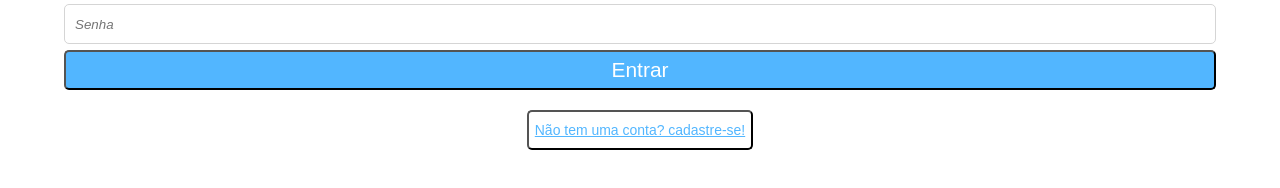
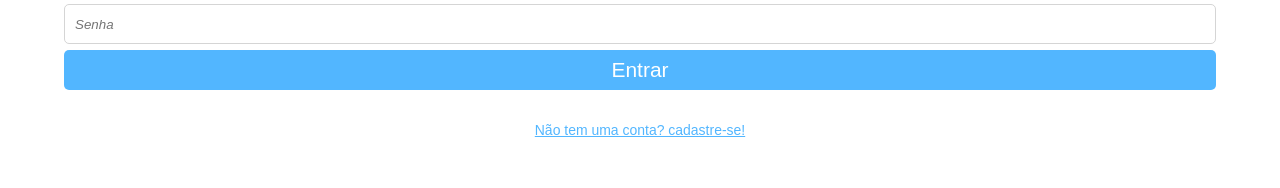
Before and after one commit to nando-castro/project-trackit, a React (Create React App) app: page / in a window 1280 px wide. Shown: the part 496-684 px from the top of the page. Built offline with nearby package versions, Linux system fonts and the light colour scheme.

Commit message:
project + bonus

```diff
--- a/src/components/button/Button.js
+++ b/src/components/button/Button.js
@@ -14,4 +14,5 @@ export default function Button({ text, type, destiny, action, loading }) {
 
 const Container = styled.button`
     text-align: center;
+    border: none;
 `;
--- a/src/components/history/HistoryDay.js
+++ b/src/components/history/HistoryDay.js
@@ -4,14 +4,14 @@ import { CheckmarkOutline, CloseOutline } from 'react-ionicons'
 export default function Day({ habit }) {
 
     return (
-        <Conatiner finished={habit.done} >
+        <Container finished={habit.done} >
             <span>{habit.name}</span>
             {habit.done ? <CheckmarkOutline /> : <CloseOutline />}
-        </Conatiner>
+        </Container>
     )
 }
 
-const Conatiner = styled.div`
+const Container = styled.div`
 width: 100%;
 height: 60px;
 padding: 20px;
--- a/src/components/loading/Loading.js
+++ b/src/components/loading/Loading.js
@@ -17,7 +17,7 @@ export default function Loader() {
     return (
         <div className="row">
             {data.map((loader, index) => (
-                <div class="col-xs-12 col-sm-6 col-md-4 col-lg-2 p-5">
+                <div>
                     <div
                         data-tip={loader.name}
                         data-for="happyFace"
--- a/src/components/navbar/NavBar.js
+++ b/src/components/navbar/NavBar.js
@@ -20,7 +20,7 @@ export default function Navbar() {
             <Content>
                 <Top>
                     <img src={logo} alt={'Logo do app'} />
-                    {user && <Text>Obrigado pela <br /> preferência, {user.name}! :)</Text>}
+                    {user && <Text>Obrigado por <br /> usar nosso app,<br /> {user.name}! 😊</Text>}
                 </Top>
                 <Footer>
                     {user && <img src={user.image} alt={'Imagem do usuário logado'} />}
@@ -71,6 +71,7 @@ background: #52B6FF;
 border-radius: 5px;
 color: #fff;
 font-size: 23px;
+border: none;
 &:hover{
     cursor: pointer;
 }
--- a/src/components/today/Today.js
+++ b/src/components/today/Today.js
@@ -51,7 +51,7 @@ export default function Today() {
             <Title text={`${daysOfWeek[dayjs().day()]}, ${dayjs().format('DD/MM')}`} description={subtitle} finishedTasks={numberFinishedTasks} />
 
             {tasks.length === 0 && (
-                <Menssage text={"Você não tem nenhum hábito cadastrado para hoje ainda. Click em 'Hábitos' e crie um novo para começar! :)"} />
+                <Menssage text={"Você não tem nenhum hábito cadastrado para hoje ainda. Click em Hábitos e crie um novo para começar!😉"} />
             )}
 
             {loading && (
--- a/src/components/week/WeekDay.js
+++ b/src/components/week/WeekDay.js
@@ -1,4 +1,4 @@
-import styled from "styled-components"
+import styled from "styled-components";
 
 export default function WeekDay({ text, number, changeDays, selected, loading }) {
 
```
